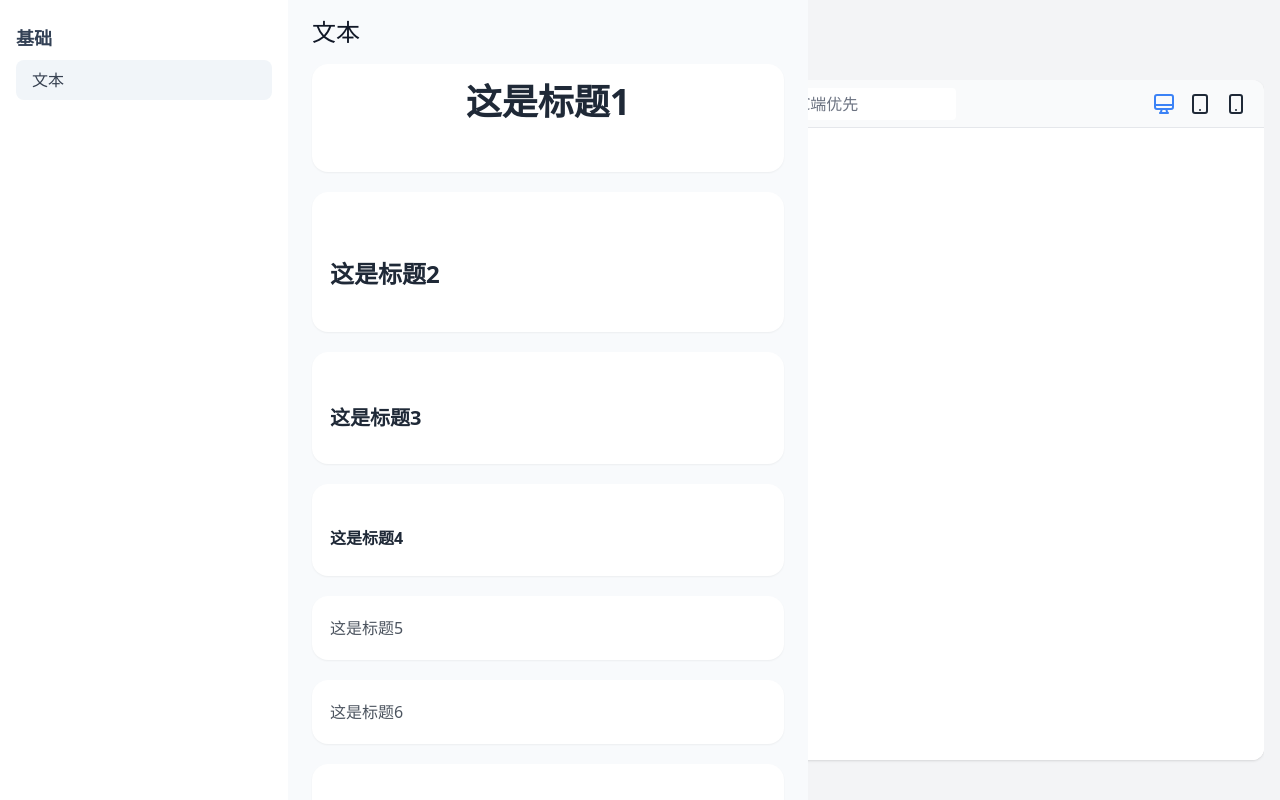
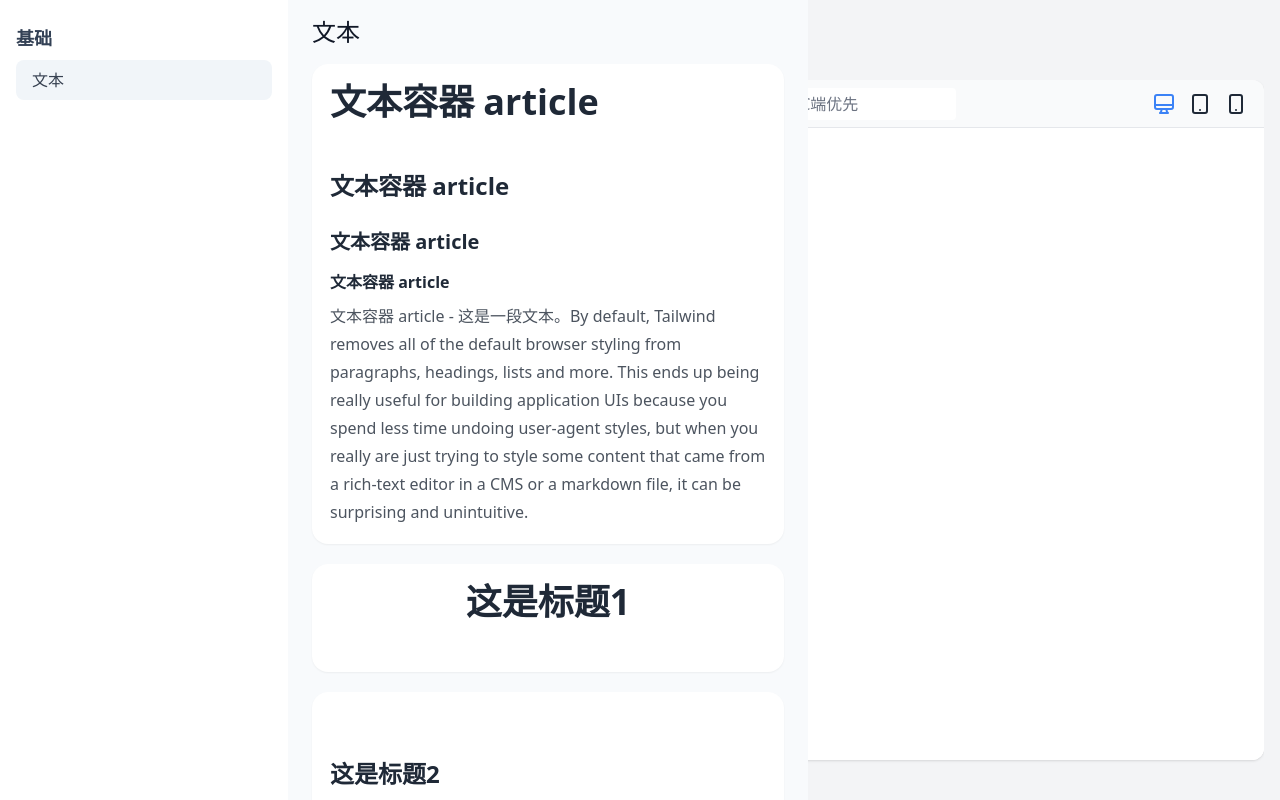
Before and after one commit to meetqy/acss-dnd, a Vue app: page / in a window 1280 px wide. Both pictures are taken after a click on the item "文本". Built offline with nearby package versions, Linux system fonts and the light colour scheme; the HTML template or start-up script is replaced by a standard one.

Commit message:
feat: 新增article模板

```diff
--- a/src/template/text.tsx
+++ b/src/template/text.tsx
@@ -2,6 +2,39 @@ export interface Template {
   jsx: JSX.Element;
   str: string;
 }
+
+export const article: Template = {
+  jsx: (
+    <article class="prose">
+      <h1>文本容器 article</h1>
+      <h2>文本容器 article</h2>
+      <h3>文本容器 article</h3>
+      <h4>文本容器 article</h4>
+      <p>
+        文本容器 article - 这是一段文本。By default, Tailwind removes all of the
+        default browser styling from paragraphs, headings, lists and more. This
+        ends up being really useful for building application UIs because you
+        spend less time undoing user-agent styles, but when you really are just
+        trying to style some content that came from a rich-text editor in a CMS
+        or a markdown file, it can be surprising and unintuitive.
+      </p>
+    </article>
+  ),
+  str: ` <article class="prose">
+  <h1>文本容器 article</h1>
+  <h2>文本容器 article</h2>
+  <h3>文本容器 article</h3>
+  <h3>文本容器 article</h3>
+  <p>
+    文本容器 article - 这是一段文本。By default, Tailwind removes all of the
+    default browser styling from paragraphs, headings, lists and more. This
+    ends up being really useful for building application UIs because you
+    spend less time undoing user-agent styles, but when you really are just
+    trying to style some content that came from a rich-text editor in a CMS
+    or a markdown file, it can be surprising and unintuitive.
+  </p>
+</article>`,
+};
 
 /**
  * template的 str 不支持 class={"sss"} 变量逻辑运算的用法
@@ -68,6 +101,6 @@ export const span: Template = {
 </span>`,
 };
 
-const temp: Template[] = [h1, h2, h3, h4, h5, h6, p, span];
+const temp: Template[] = [article, h1, h2, h3, h4, h5, h6, p, span];
 
 export default temp;
```
